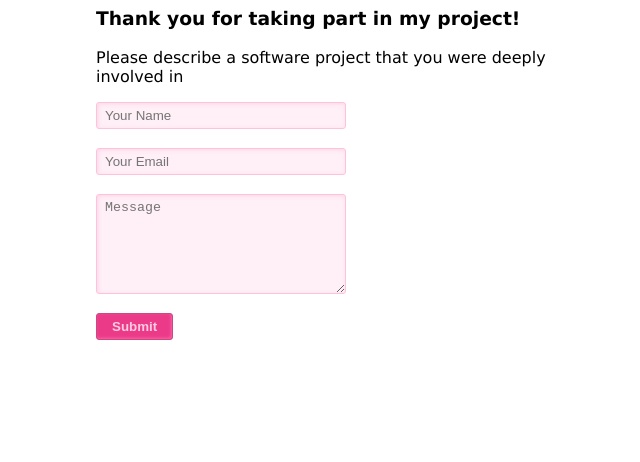
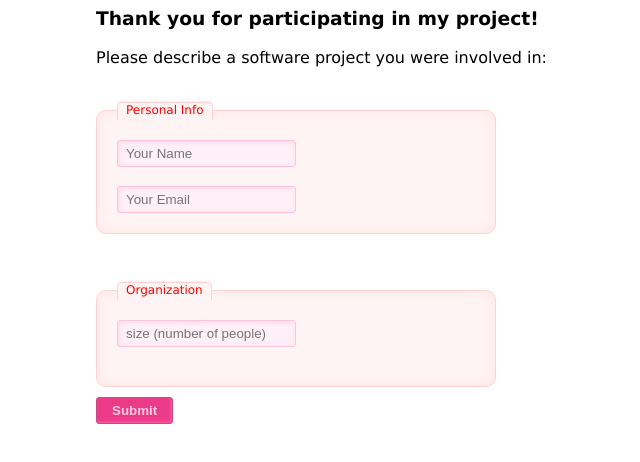
Before and after one commit to ohadob/methodology, a website: page form.html in a window 1280 px wide. Shown: the whole page, without its empty margins (294-934 px from the left). Drawn offline with nearby package versions, Linux system fonts and the light colour scheme.

Commit message:
more styling and object serialization of form.

```diff
--- a/form.css
+++ b/form.css
@@ -26,7 +26,7 @@ div#form1 fieldset{
 	-webkit-box-shadow: inset 0px 0px 15px #FFE5E5;
 }
 div#form1 fieldset legend{
-	color: #FFA0C9;
+	color: #FF0000;
 	border-top: 1px solid #FFD2D2;
 	border-left: 1px solid #FFD2D2;
 	border-right: 1px solid #FFD2D2;
--- a/form.js
+++ b/form.js
@@ -1,8 +1,23 @@
 $(document).ready(function(){
+  $.fn.serializeObject = function()
+  {
+    var o = {};
+    var a = this.serializeArray();
+    $.each(a, function() {
+      if (o[this.name] !== undefined) {
+        if (!o[this.name].push) {
+          o[this.name] = [o[this.name]];
+        }
+        o[this.name].push(this.value || null);
+      } else {
+        o[this.name] = this.value || null;
+      }
+    });
+    return o;
+  };
+
 	function saveData(a, b) {
-
-		alert(JSON.stringify($('form').serializeArray()));
-    var data = { name: $("#vname").val() };
+		var data = $('form').serializeObject();
     alert(JSON.stringify(data));
     $.post("/save", data, function(result) {
       alert(result ? "Thank you!" : "An error occured :( ");
@@ -10,18 +25,22 @@ $(document).ready(function(){
 	}
 
 	$("div#form1").append(			// Creating Form div and adding <h2> and <p> paragraph tag in it.
-		$("<h3/>").text("Thank you for taking part in my project!"),
-		$("<p/>").text("Please describe a software project that you were deeply involved in"),
+		$("<h3/>").text("Thank you for participating in my project!"),
+		$("<p/>").text("Please describe a software project you were involved in:"),
+    $("<br/>"),
+    $("<form/>",{action:'#', method:'#', style: "width: 400px"}).append(   // Create <form> tag and appending in html div form1.
+			$("<fieldset/>").append(
+				$("<legend/>", {text: "Personal Info"}),
+				$("<input/>", {type:'text', name:'name', placeholder:'Your Name'}), // Creating input element with attribute
+				$("<br/>"), $("<br/>"),
+				$("<input/>", {type:'text', name:'email', placeholder:'Your Email'})),
+			$("<br/>"), $("<br/>"),
 
-        $("<form/>",{action:'#', method:'#'}).append(   // Create <form> tag and appending in html div form1.
-		$("<input/>", {type:'text', id:'vname', name:'name', placeholder:'Your Name'}), // Creating input element with attribute
-    $("<br/>"), $("<br/>"),
-		$("<input/>", {type:'text', id:'vemail', name:'email', placeholder:'Your Email'}),
-    $("<br/>"), $("<br/>"),
-		$("<textarea/>", {rows:'5px', cols:'27px', type:'text', id:'vmsg', name:'msg', placeholder:'Message'}),
-		$("<br/>"), $("<br/>"),
-		$("<input/>", {type:'submit', id:'submit', value:'Submit'})
-		).submit(saveData)
-	  )
+			$("<fieldset/>").append(
+        $("<legend/>", {text: "Organization"}),
+        $("<input/>", {type:'text', name:'orgSize', placeholder:'size (number of people)'}), // Creating input element with attribute
+				$("<br/>"), $("<br/>")),
+			$("<input/>", {type:'submit', id:'submit', value:'Submit'})
+		).submit(saveData))
 
 });
```
